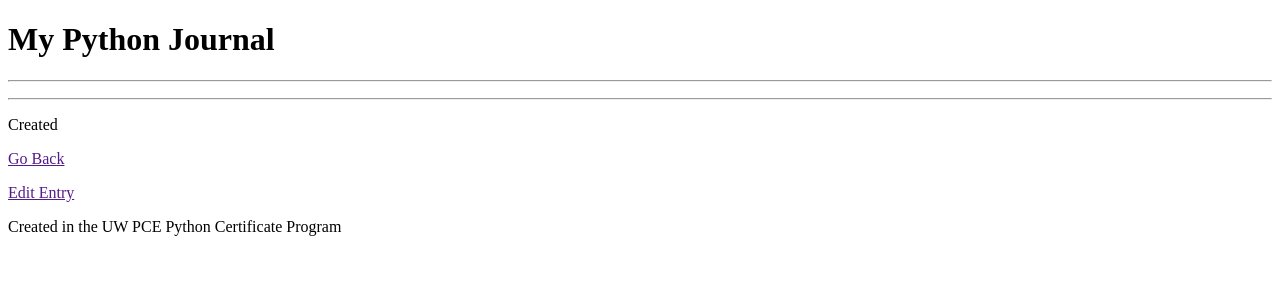
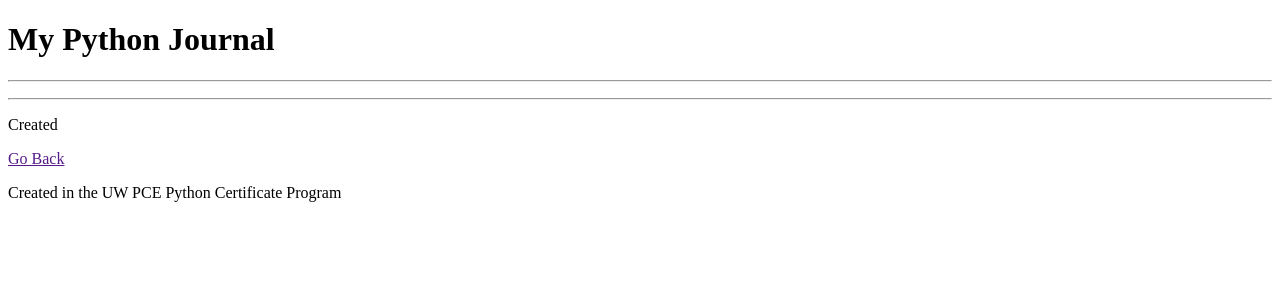
Before and after one commit to apklock/learning_journal, a Python web app: template learning_journal/templates/detail.jinja2 in a window 1280 px wide. Shown: the part 34-334 px from the top of the page. Run offline with Jinja, Linux system fonts and the light colour scheme; the template is opened without the code that fills it, so the values that code supplies are empty.

Commit message:
UI changes

```diff
--- a/learning_journal/templates/detail.jinja2
+++ b/learning_journal/templates/detail.jinja2
@@ -5,8 +5,14 @@
   <hr/>
   <p>{{ entry.body }}</p>
   <hr/>
-  <p>Created <strong title="{{ entry.created }}">{{entry.created}}</strong></p><article>
+  <p>Created <strong title="{{ entry.created }}">{{entry.created}}</strong></p>
 </article>
-<p><a href="{{ request.route_url('home') }}">Go Back</a></p>
-<p><a href="{{ request.route_url('action', action='edit', _query={'id':entry.id}) }}">Edit Entry</a></p>
+<p>
+  <a href="{{ request.route_url('home') }}">Go Back</a>
+  {% if logged_in %}
+  ::
+  <a href="{{ request.route_url('action', action='edit', _query=(('id',entry.id),)) }}">
+    Edit Entry</a>
+  {% endif %}
+</p>
 {% endblock %}
--- a/learning_journal/views.py
+++ b/learning_journal/views.py
@@ -37,7 +37,8 @@
     entry = Entry.by_id(this_id)
     if not entry:
         return HTTPNotFound()
-    return {'entry': entry}
+    logged_in = authenticated_userid(request)
+    return {'entry': entry, 'logged_in': logged_in}
 
 
 @view_config(route_name='action',
```
